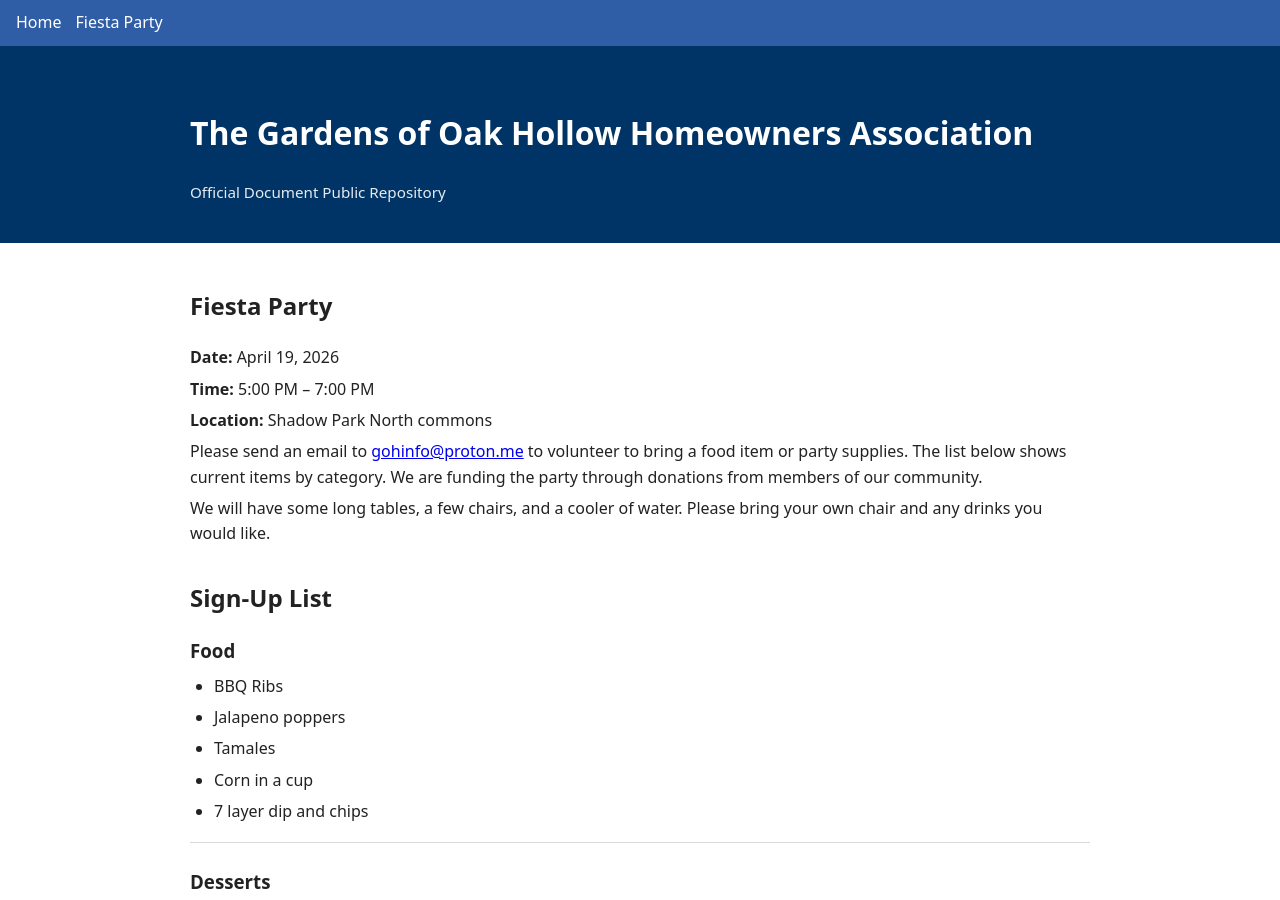
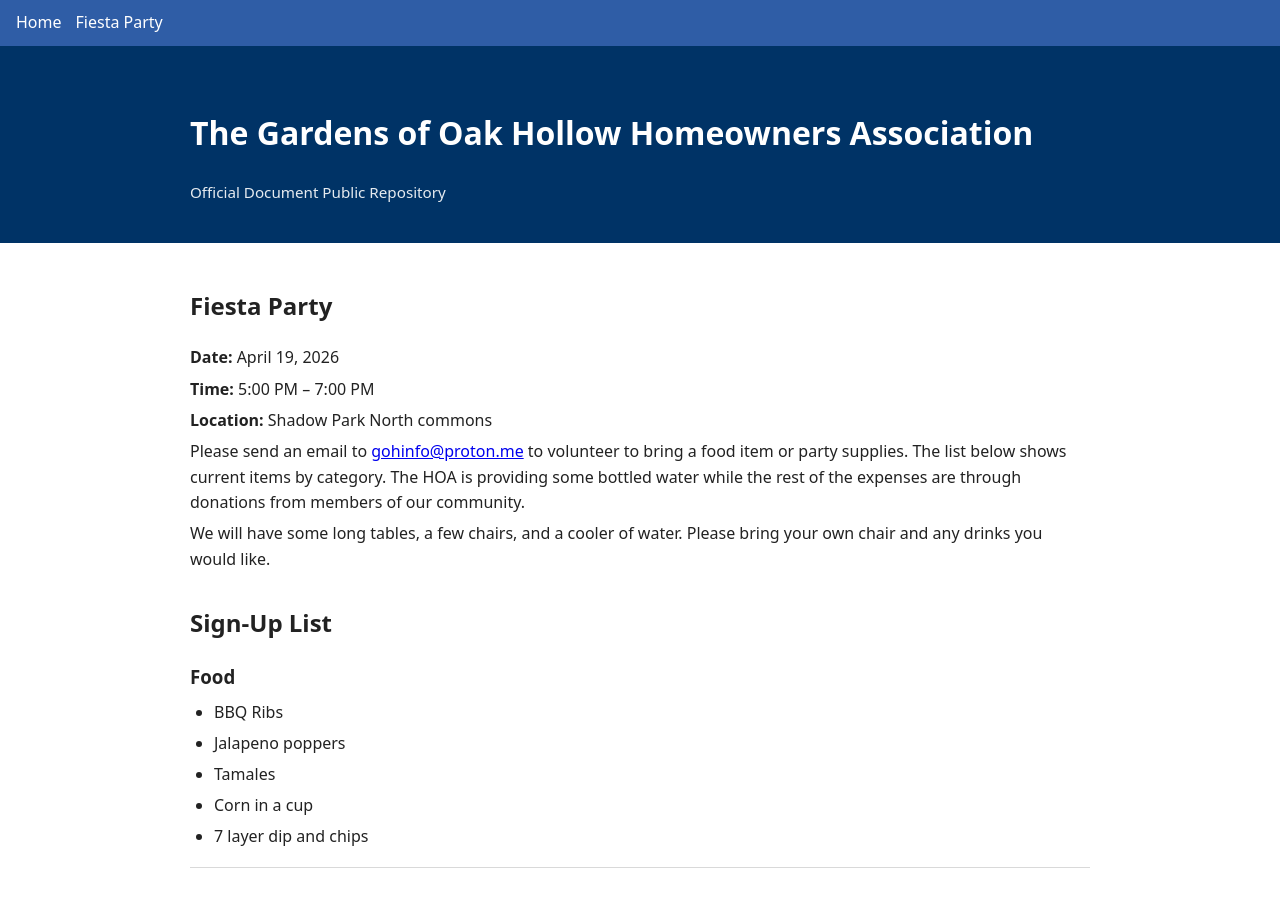
Before and after one commit to GardensOfOakHollowHOA/publicdocuments, a Jekyll site: the page built from fiestaparty.html, in a window 1280 px wide and 900 px high. Built offline with Jekyll 4.4.1, drawn with Linux system fonts in a browser that asks for light colours.

Commit message:
Update fiestaparty.html
party funding update to mention the HOA is providing water.

```diff
--- a/fiestaparty.html
+++ b/fiestaparty.html
@@ -11,7 +11,7 @@ permalink: /fiestaparty.html
   <p><strong>Location:</strong> Shadow Park North commons</p>
   <p>
     Please send an email to <a href="mailto:gohinfo@proton.me?subject=GOH%20Fiesta%20Party">gohinfo@proton.me</a> to volunteer to bring a food item or party supplies. The list below shows
-    current items by category. We are funding the party through donations from members of our community.
+    current items by category. The HOA is providing some bottled water while the rest of the expenses are through donations from members of our community.
   </p>
   <p>
     We will have some long tables, a few chairs, and a cooler of water. Please bring your own chair and any drinks you would like.
```
